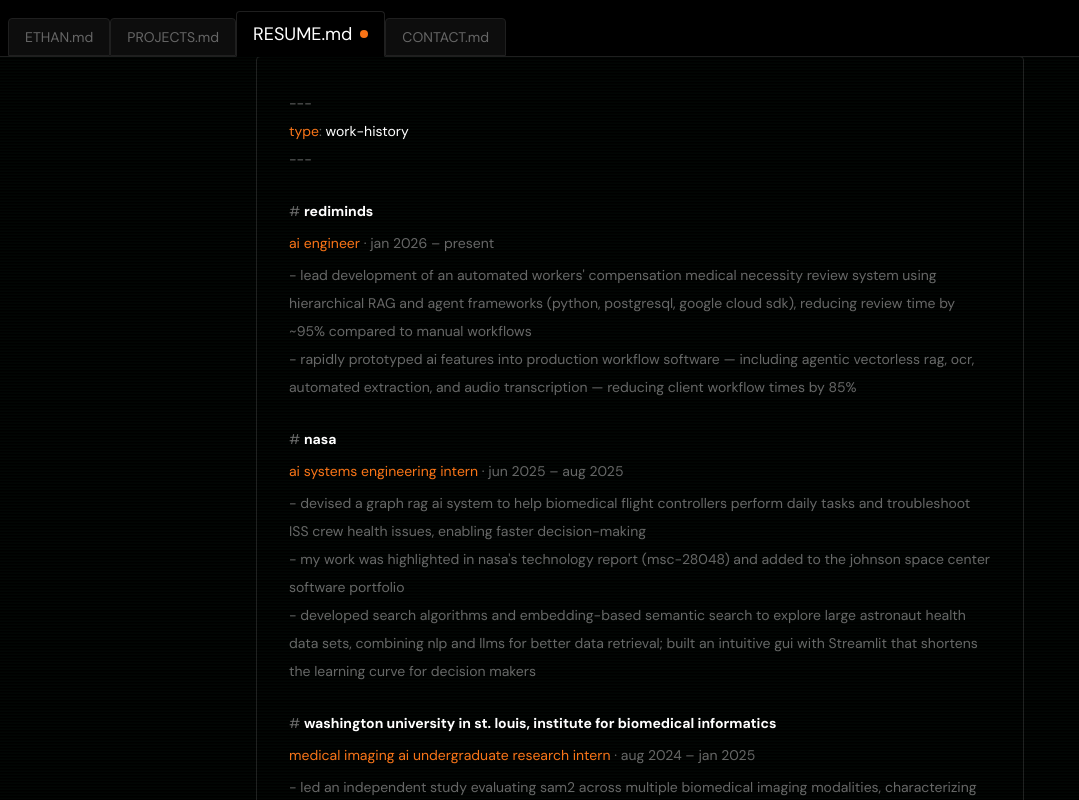
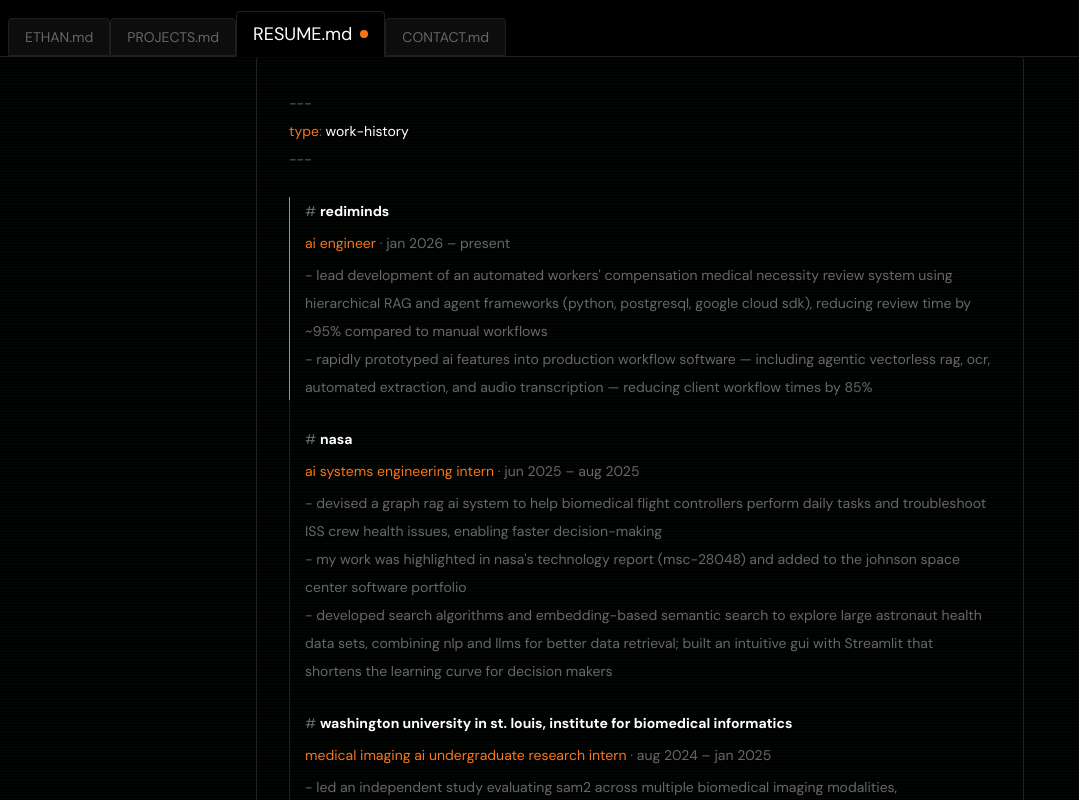
Before and after one commit to E10Feng/portfolio, a Next.js app: page / in a window 1280 px wide. Both pictures are taken after a click on the button "RESUME.md". Shown: the top 800 px of the page, without its empty margins (0-1079 px from the left). Built offline with nearby package versions, Linux system fonts and the light colour scheme.

Commit message:
feat: add scroll-linked HUD rail to resume listing

```diff
--- a/src/components/editor/ResumeFile.tsx
+++ b/src/components/editor/ResumeFile.tsx
@@ -1,11 +1,15 @@
 "use client"
 
-import { motion } from "motion/react"
+import { useRef } from "react"
+import { motion, useScroll } from "motion/react"
 import Link from "next/link"
 import { resumeItems } from "@/data/resume"
 import { editorContainer, editorLine } from "./animations"
 
 export default function ResumeFile() {
+  const listRef = useRef<HTMLDivElement>(null)
+  const { scrollYProgress } = useScroll({ target: listRef, offset: ["start center", "end center"] })
+
   return (
     <motion.div
       key="resume"
@@ -22,6 +26,13 @@
         <span className="text-text">work-history</span>
       </motion.p>
       <motion.p variants={editorLine} className="text-text-dim mb-6">---</motion.p>
+
+      <div ref={listRef} className="relative pl-4">
+        <div className="absolute left-0 top-0 bottom-0 w-px bg-border" />
+        <motion.div
+          className="absolute left-0 top-0 bottom-0 w-px bg-accent origin-top"
+          style={{ scaleY: scrollYProgress }}
+        />
 
         {resumeItems.map((item) => (
           <motion.div key={item.id} variants={editorLine} className="mb-6">
@@ -49,6 +60,7 @@
             ))}
           </motion.div>
         ))}
+      </div>
     </motion.div>
   )
 }
```
Lines whose indentation alone changed are shown as unchanged.
